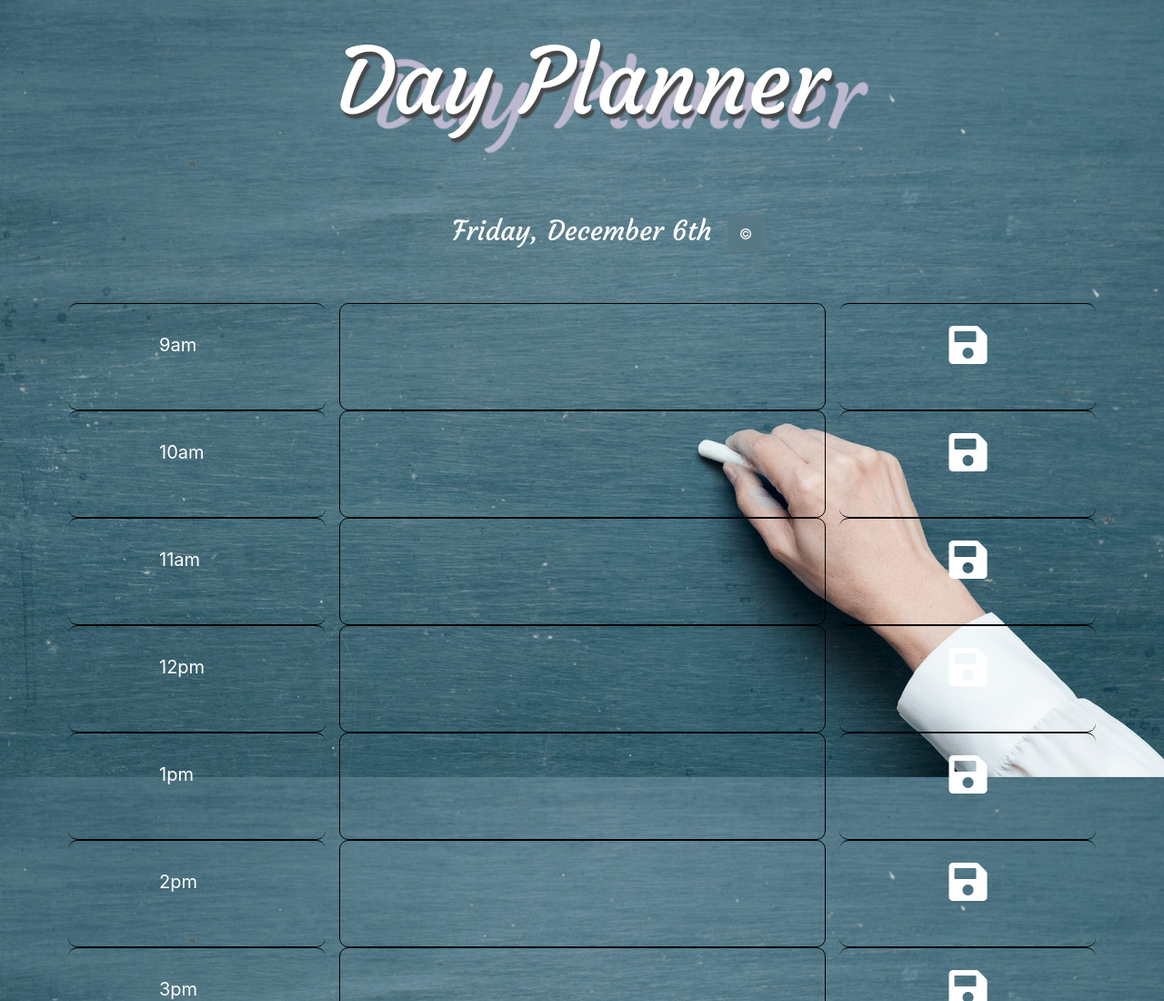
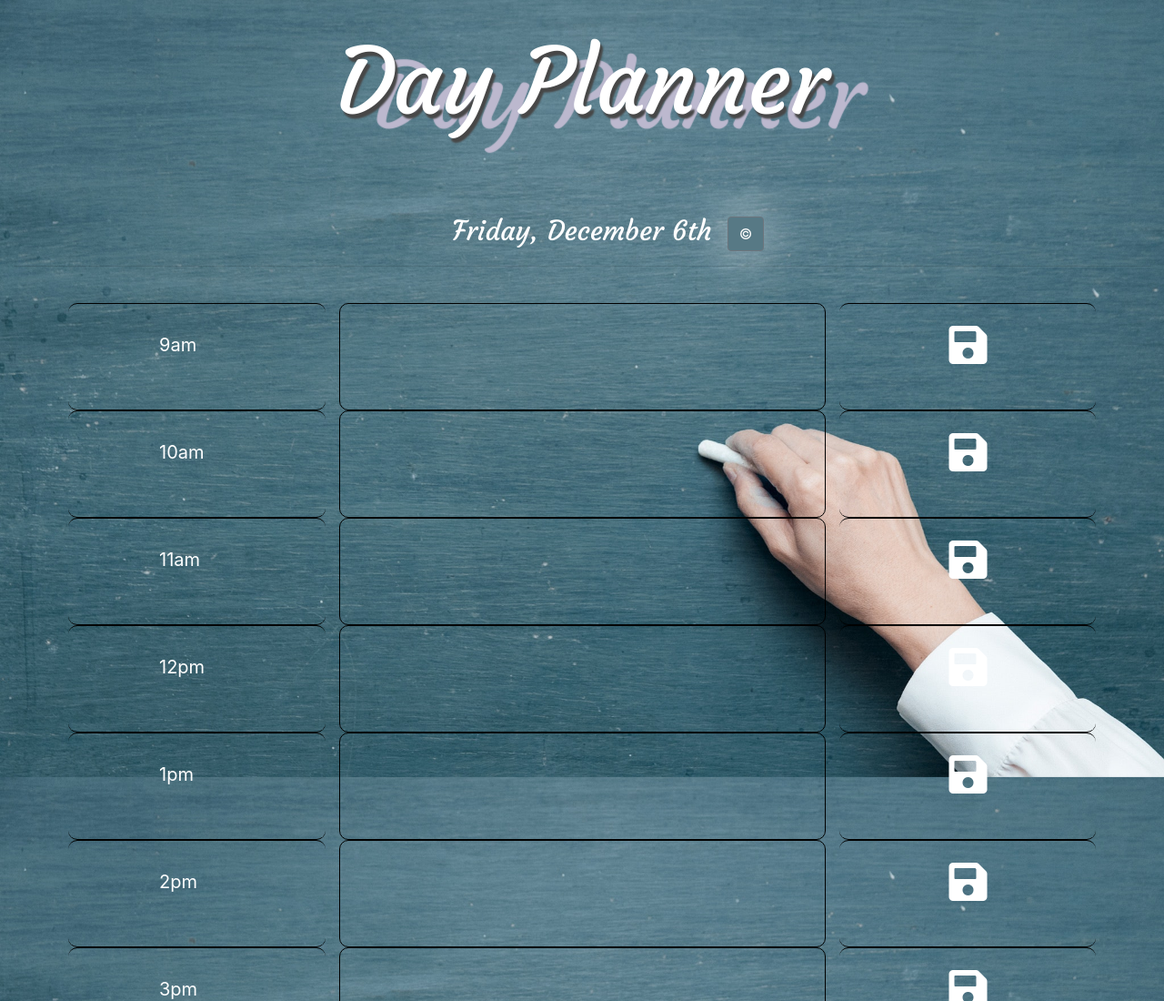
Before and after one commit to nikola4work/DayPlanner, a plain HTML site: page index.html in a window 1280 px wide. Shown: the top 1100 px of the page at 91% size. Drawn offline with nearby package versions, Linux system fonts and the light colour scheme.

Commit message:
box shadow for tooltip button

```diff
--- a/assets/css/style.css
+++ b/assets/css/style.css
@@ -110,4 +110,6 @@
             position: relative;
             top: 80px;
             left: 180px;
+            -webkit-box-shadow: 0px 0px 50px 10px rgba(255, 255, 255, 0.39);
+            box-shadow: 0px 0px 50px 10px rgba(255, 255, 255, 0.39);
         }
```
